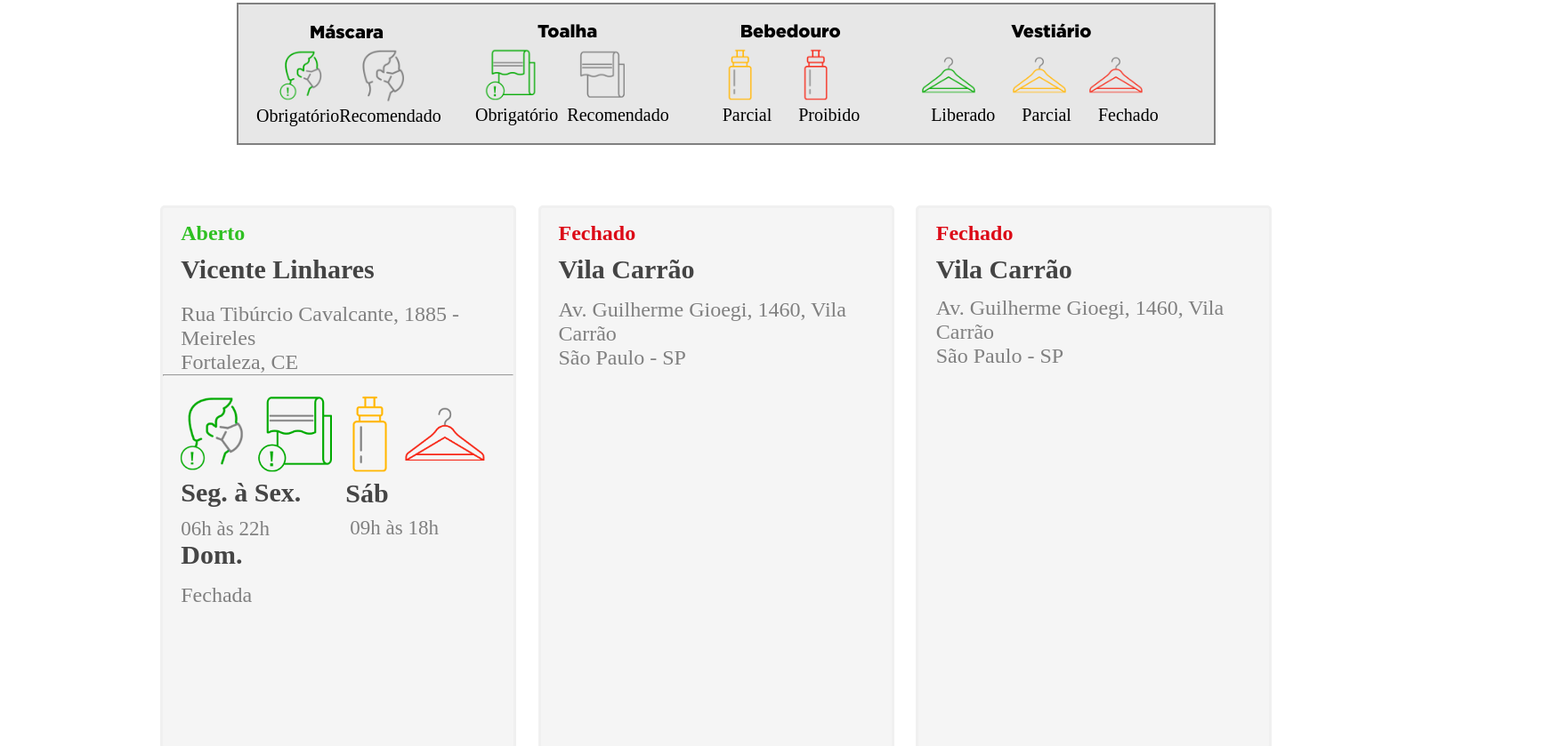
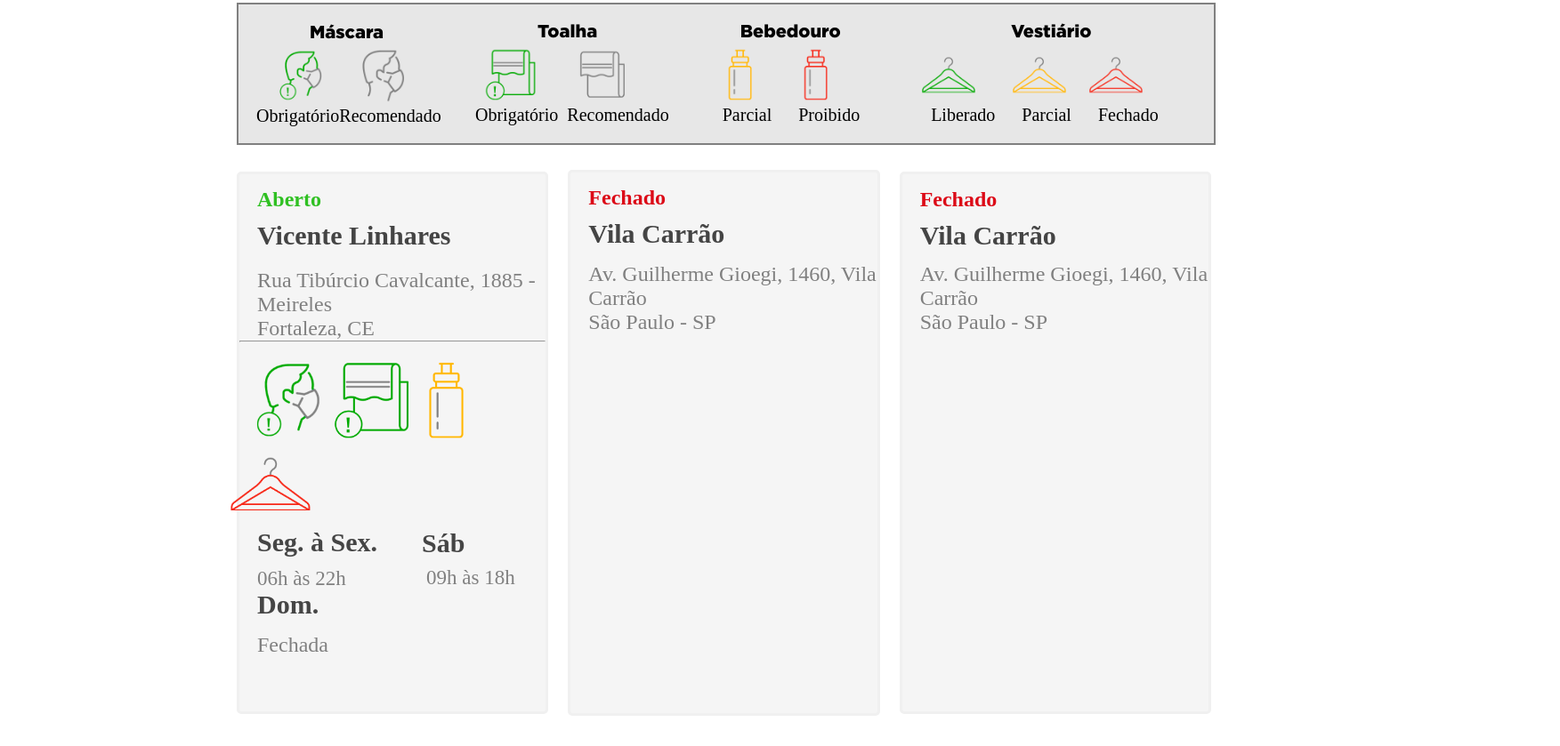
Before and after one commit to samuelqueiroz21/Smart-Fit, a plain HTML site: page index.html in a window 1280 px wide. Shown: the part 1029-1868 px from the top of the page at 89% size, 1753 px wide, since content can reach past the window. Drawn offline with Linux system fonts and the light colour scheme; files whose address does not match are found by name.

Commit message:
Add files via upload

```diff
--- a/index.html
+++ b/index.html
@@ -111,7 +111,7 @@
     <br>
     <div class="borda_lugar">
                 <div class="cards">
-                    <div class="card-aberto">
+                    <div class="card-vicente">
                         <p class="card-1-aberto"><b>Aberto</b></p>
                         <p class="card-1-nome"><b>Vicente Linhares</b></p>
                         <p class="card-1-rua">Rua Tibúrcio Cavalcante, 1885 - <br>
@@ -129,7 +129,7 @@
                         <p class="card-1-domingo"><b>Dom.</b></p>
                         <p class="card-1-domingo-fechado">Fechada</p>
                     </div>
-                    <div class="card-fechado">
+                    <div class="card-guilherme">
                         <p class="card-2-fechado"><b>Fechado</b></p>
                         <p class="card-2-nome"><b>Vila Carrão</b></p>
                         <p class="card-2-rua">Av. Guilherme Gioegi, 1460, Vila Carrão <br>
--- a/src/css/style.css
+++ b/src/css/style.css
@@ -231,31 +231,23 @@ p {
 
 }
 
-.locais_disponiveis{
 
-    height: 363px;
-    width: 100%px;
-    display: flex;
-    gap: 20px;
-    justify-content: center;
-    overflow: hidden;
-}
 .cards{
     display: flex;
-    flex-direction: row;
     justify-content: space-evenly;
-    margin-top: 40px;
-    margin-left: -400px;
-    width: 1897px;
+    width: 997px;
+    margin-left: 110px;
+    gap: 20px;
   }
 
-  .card-aberto{
+  .card-vicente{
     background-color: #f5f5f5;
     border-radius: 5px;
     padding-bottom: 40px;
     padding-top: 10px;
     width: 400px;
-    margin: 0px -300px;
+    margin: 2px;
+    margin-left: -100px;
     border: 3px solid #f0f0f0;
   }
 
@@ -343,13 +335,12 @@ p {
     margin-top: 15px;
   }
 
-  .card-fechado{
+  .card-guilherme{
     background-color: #f5f5f5;
     border-radius: 5px;
     padding-bottom: 424px;
     padding-top: 10px;
     width: 400px;
-    margin: 0px -300px;
     border: 3px solid #f0f0f0;
   }
 
@@ -378,7 +369,7 @@ p {
     border: 3px solid #f0f0f0;
     padding-bottom: 424px;
     width: 400px;
-    margin: 0px -300px;
+    margin: 2px;
     padding-top: 10px;
   }
 
```
